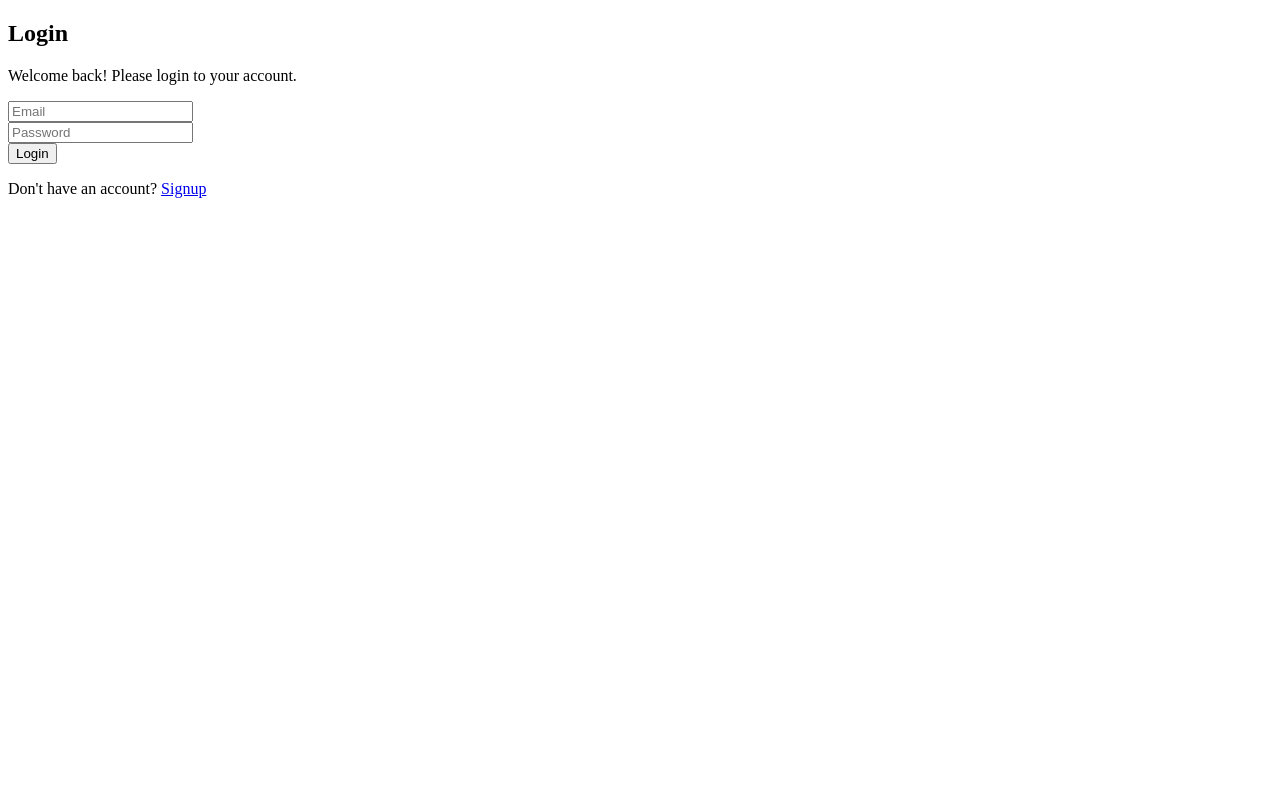
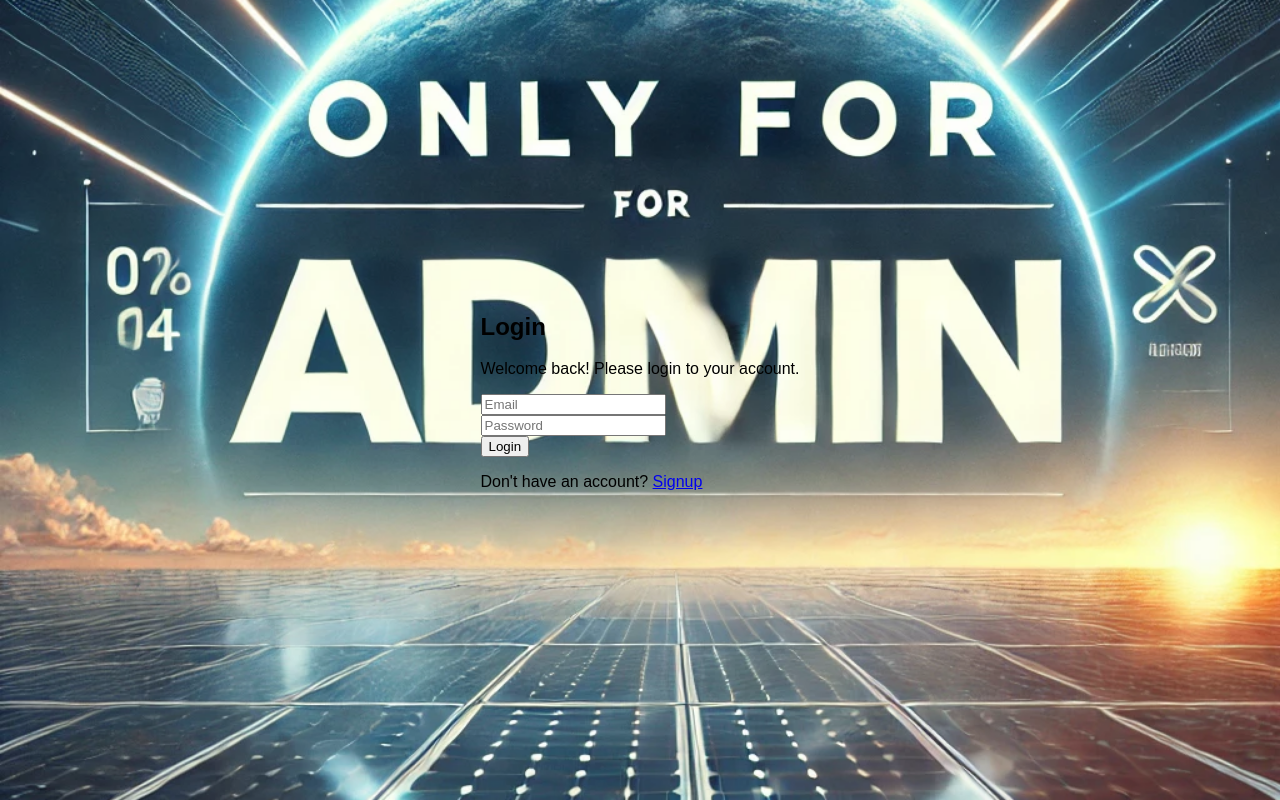
Before and after one commit to omar-albarakeh/Solar-IQ-React, a React (Create React App) app: page /login in a window 1280 px wide. Built offline with nearby package versions, Linux system fonts and the light colour scheme.

Commit message:
React <> background image added

```diff
--- a/src/components/AuthContainer.jsx
+++ b/src/components/AuthContainer.jsx
@@ -1,5 +1,5 @@
 import React from 'react';
-
+import '../style/authstyle.css';
 const AuthContainer = ({ children }) => {
   return (
     <div className="auth-container">
--- /dev/null
+++ b/src/style/authstyle.css
@@ -0,0 +1,16 @@
+html, body {
+  margin: 0;
+  padding: 0;
+  width: 100%;
+  height: 100%;
+}
+.auth-container {
+  display: flex;
+  justify-content: center;
+  align-items: center;
+  height: 100vh;
+  background-image: url('../assets/background.png');
+  background-size: cover;
+  background-position: center;
+  font-family: 'Poppins', sans-serif;
+}
```
